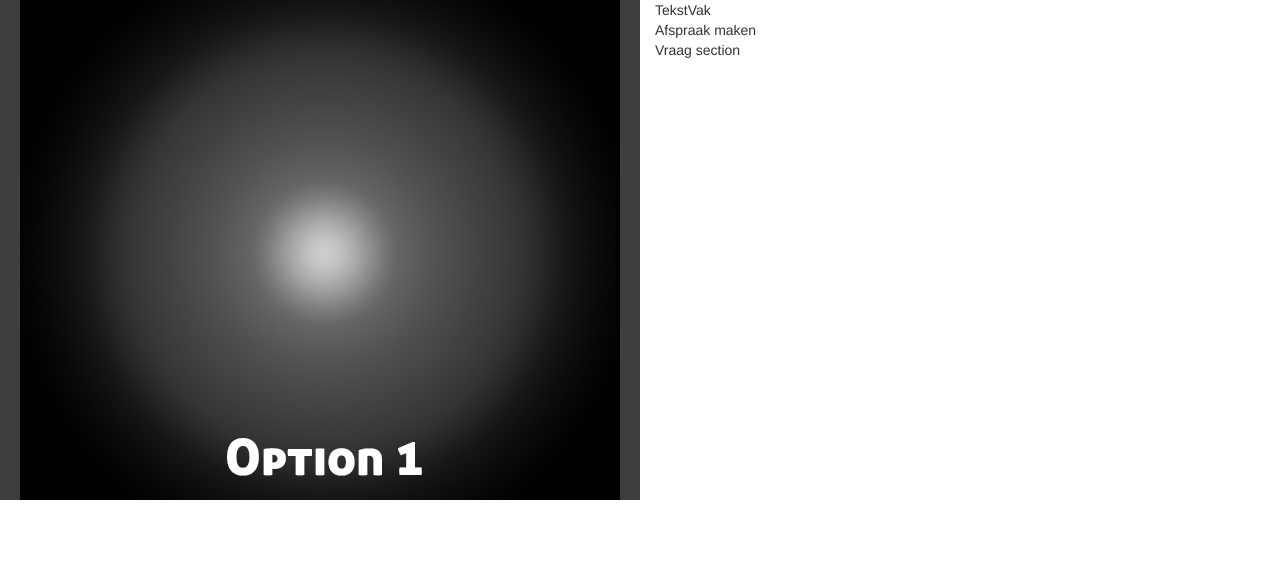
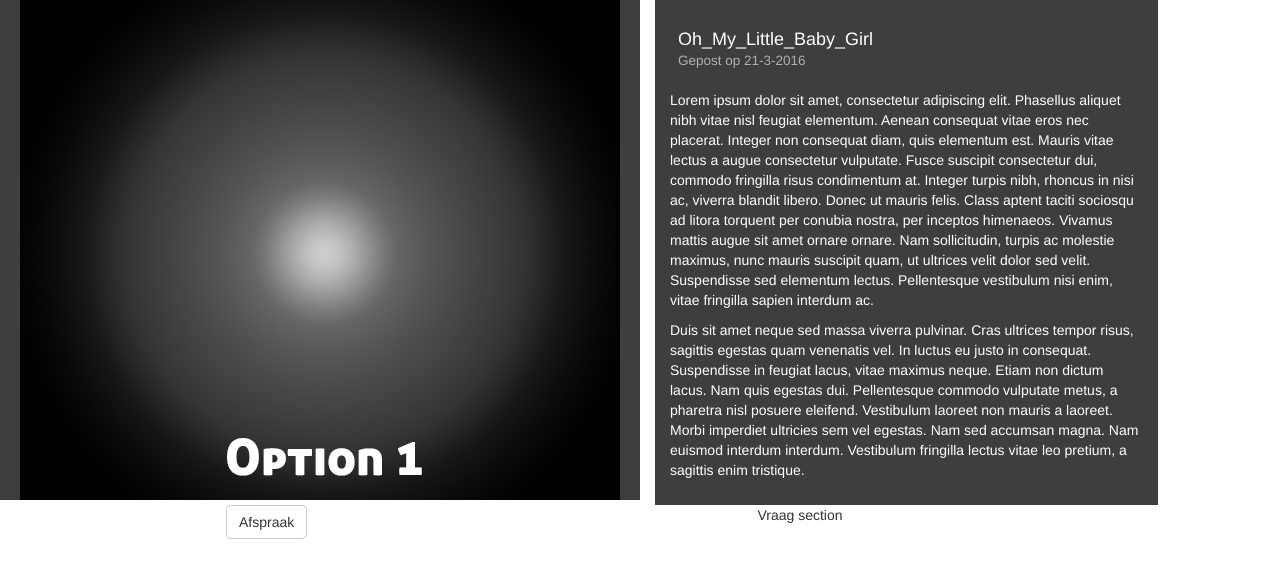
Before and after one commit to LiquidMonkey/ALA_Gemeente, a PHP site: page / in a window 1280 px wide. Shown: the part 52-630 px from the top of the page. Run offline with PHP 8.4, Linux system fonts and the light colour scheme; some libraries are stand-ins or nearby versions.

Commit message:
added divs and sections for the 'text section' and the

```diff
--- a/css/css.css
+++ b/css/css.css
@@ -12,6 +12,31 @@ article:first-of-type{
 }
 article{
 	margin-top: 15px;
+}
+
+/*USERPOST*/
+.userPost{
+    padding: 10px;
+
+    color: white;
+    background: #3e3e3e;
+}
+.userDetails{
+
+}
+.userDetails h4{
+    padding: 10px 0px 5px 13px;
+}
+.userDetails p{
+    margin-bottom: 0px;
+}
+.userDetails small{
+    color: #aab3aa;
+
+    margin-top: 5px;
+}
+.userComment{
+    padding: 5px;
 }
 
 /*Login section*/
--- a/index.html
+++ b/index.html
@@ -93,13 +93,21 @@
             <img src="./media/option1.png">
           </div>
           <div class="rightSide" class="col-md-6 col-md-6-pull">
-            <div class="col-md-5">
-              TekstVak
+            <div class="col-md-5 text-left">
+              <div class="userPost">
+                <div class="userDetails">
+                  <h4><p class="userName">Oh_My_Little_Baby_Girl</p> <small>Gepost op 21-3-2016</small></h4>
+                </div>
+                <div class="userComment">
+                  <p>Lorem ipsum dolor sit amet, consectetur adipiscing elit. Phasellus aliquet nibh vitae nisl feugiat elementum. Aenean consequat vitae eros nec placerat. Integer non consequat diam, quis elementum est. Mauris vitae lectus a augue consectetur vulputate. Fusce suscipit consectetur dui, commodo fringilla risus condimentum at. Integer turpis nibh, rhoncus in nisi ac, viverra blandit libero. Donec ut mauris felis. Class aptent taciti sociosqu ad litora torquent per conubia nostra, per inceptos himenaeos. Vivamus mattis augue sit amet ornare ornare. Nam sollicitudin, turpis ac molestie maximus, nunc mauris suscipit quam, ut ultrices velit dolor sed velit. Suspendisse sed elementum lectus. Pellentesque vestibulum nisi enim, vitae fringilla sapien interdum ac.</p>
+                  <p>Duis sit amet neque sed massa viverra pulvinar. Cras ultrices tempor risus, sagittis egestas quam venenatis vel. In luctus eu justo in consequat. Suspendisse in feugiat lacus, vitae maximus neque. Etiam non dictum lacus. Nam quis egestas dui. Pellentesque commodo vulputate metus, a pharetra nisl posuere eleifend. Vestibulum laoreet non mauris a laoreet. Morbi imperdiet ultricies sem vel egestas. Nam sed accumsan magna. Nam euismod interdum interdum. Vestibulum fringilla lectus vitae leo pretium, a sagittis enim tristique.</p>
+                </div><!--End of Comment-->
+              </div><!--End of post-->
+            </div><!--End of col-md-5 first aka textBox-->
+            <div class="col-md-5 text-center">
+              <button type="button" class="btn btn-default">Afspraak</button>
             </div>
-            <div class="col-md-5">
-              Afspraak maken
-            </div>
-            <div class="col-md-5">
+            <div class="col-md-5 text-center">
               Vraag section
             </div>
           </div>
```
